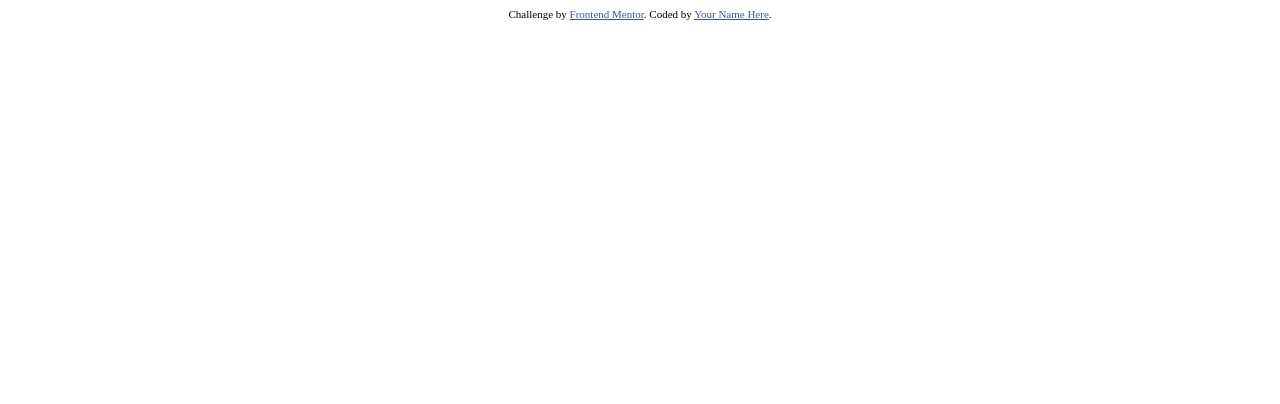
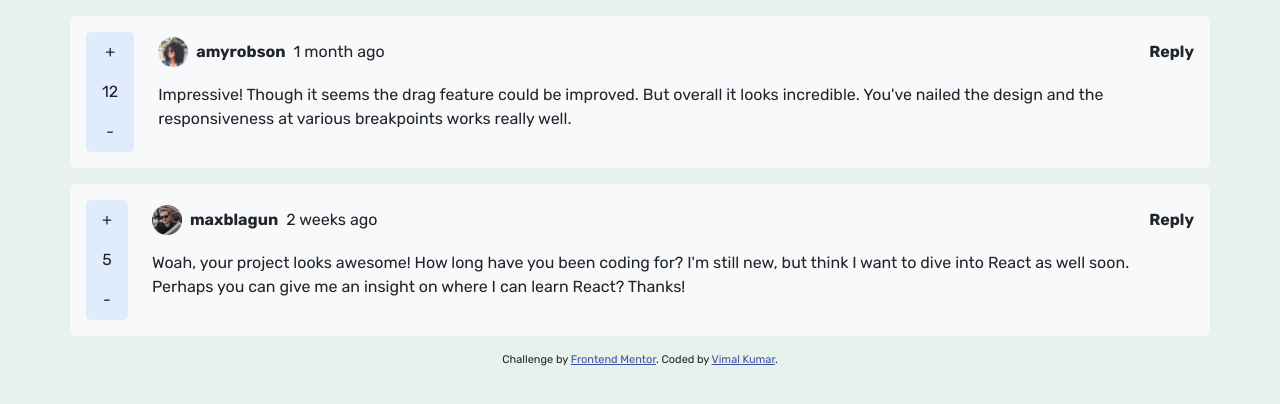
Before and after one commit to vimalkmr816/interactive-comments-section, a plain HTML site: page index.html in a window 1280 px wide. Drawn offline with nearby package versions, Linux system fonts and the light colour scheme.

Commit message:
completed pulling data dynamically from json file

```diff
--- a/index.html
+++ b/index.html
@@ -1,26 +1,26 @@
 <!DOCTYPE html>
 <html lang="en">
+
 <head>
   <meta charset="UTF-8">
-  <meta name="viewport" content="width=device-width, initial-scale=1.0"> <!-- displays site properly based on user's device -->
+  <meta name="viewport" content="width=device-width, initial-scale=1.0">
+  <link rel="icon" type="image/png" sizes="32x32" href="./images/favicon-32x32.png">
+  <link href="https://cdn.jsdelivr.net/npm/bootstrap@5.1.3/dist/css/bootstrap.min.css" rel="stylesheet"
+    integrity="sha384-1BmE4kWBq78iYhFldvKuhfTAU6auU8tT94WrHftjDbrCEXSU1oBoqyl2QvZ6jIW3" crossorigin="anonymous">
+  <link rel="stylesheet" href="style.css">
+  <script src="main.js" defer></script>
+  <title>Frontend Mentor | Interactive comments section</title>
+</head>
 
-  <link rel="icon" type="image/png" sizes="32x32" href="./images/favicon-32x32.png">
-
-  <title>Frontend Mentor | Interactive comments section</title>
-
-  <!-- Feel free to remove these styles or customise in your own stylesheet 👍 -->
-  <style>
-    .attribution { font-size: 11px; text-align: center; }
-    .attribution a { color: hsl(228, 45%, 44%); }
-  </style>
-</head>
-<body>
+<body class="bg-success bg-opacity-10 ">
 
   <!-- Pull dynamic content from the data.json file -->
+  <div class="comment_container main_container"></div>
 
   <div class="attribution">
     Challenge by <a href="https://www.frontendmentor.io?ref=challenge" target="_blank">Frontend Mentor</a>.
-    Coded by <a href="#">Your Name Here</a>.
+    Coded by <a href="#">Vimal Kumar</a>.
   </div>
 </body>
+
 </html>
--- /dev/null
+++ b/main.js
@@ -0,0 +1,49 @@
+// console.log("vimal");
+const scoreEl = document.getElementById("score");
+const imgIcon = document.getElementById("img_icon");
+const userName = document.getElementById("username");
+const dateCreated = document.getElementById("date_created");
+const commentContent = document.getElementById("comment_content");
+const mainContainer = document.querySelector(".main_container");
+fetch("data.json")
+	.then((response) => response.json())
+	.then((data) => {
+		let index = Object.keys(data.comments).length;
+		console.log(index);
+		for (let i = 0; i <= index; i++) {
+			newComments(i, data);
+		}
+	});
+function newComments(index, data) {
+	const newDiv = document.createElement("div");
+	newDiv.classList.add("comment_vimal");
+	mainContainer.appendChild(newDiv);
+	newDiv.innerHTML = `<div class="container  d-flex align-items-center justify-content-center bg-light rounded-3 p-3 my-3">
+    <div
+      class="score_container bg-primary bg-opacity-10 px-3 d-flex justify-content-around align-items-center flex-column rounded-3 me-4 ">
+      <div class="score_plus py-2">+</div>
+      <div class="score_number py-2" id="score">${data.comments[index].score}</div>
+      <div class="score_minus py-2">-</div>
+    </div>
+    <div class="comment_container">
+      <div class="comment_topbar d-flex align-items-center justify-content-between">
+        <div class="comment_details d-flex align-items-center gap-2">
+          <div class="comment_img">
+            <img src="${data.comments[index].user.image.png}" width="30px" alt="img_icon" id="img_icon">
+          </div>
+          <div class="comment_name fw-bold" id="username">${data.comments[index].user.username}</div>
+          <div class="comment_date" id="date_created">${data.comments[index].createdAt}</div>
+        </div>
+        <div class="comment_reply fw-bold">Reply</div>
+      </div>
+      <div class="comment_content my-3" id="comment_content">${data.comments[index].content}
+      </div>
+    </div>
+  </div>`;
+	// console.log(data.comments[index].content);
+	// scoreEl.innerText = data.comments[index].score;
+	// imgIcon.innerText = data.comments[index].user.image.png;
+	// userName.innerText = data.comments[index].user.username;
+	// dateCreated.innerText = data.comments[index].createdAt;
+	// commentContent.innerText = data.comments[index].content;
+}
--- /dev/null
+++ b/style.css
@@ -0,0 +1,17 @@
+@import url("https://fonts.googleapis.com/css2?family=Rubik:wght@400;500;700&display=swap");
+* {
+	box-sizing: border-box;
+	margin: 0;
+}
+body {
+	font-family: "Rubik", sans-serif;
+}
+
+.attribution {
+	font-size: 11px;
+	text-align: center;
+}
+
+.attribution a {
+	color: hsl(228, 45%, 44%);
+}
```
